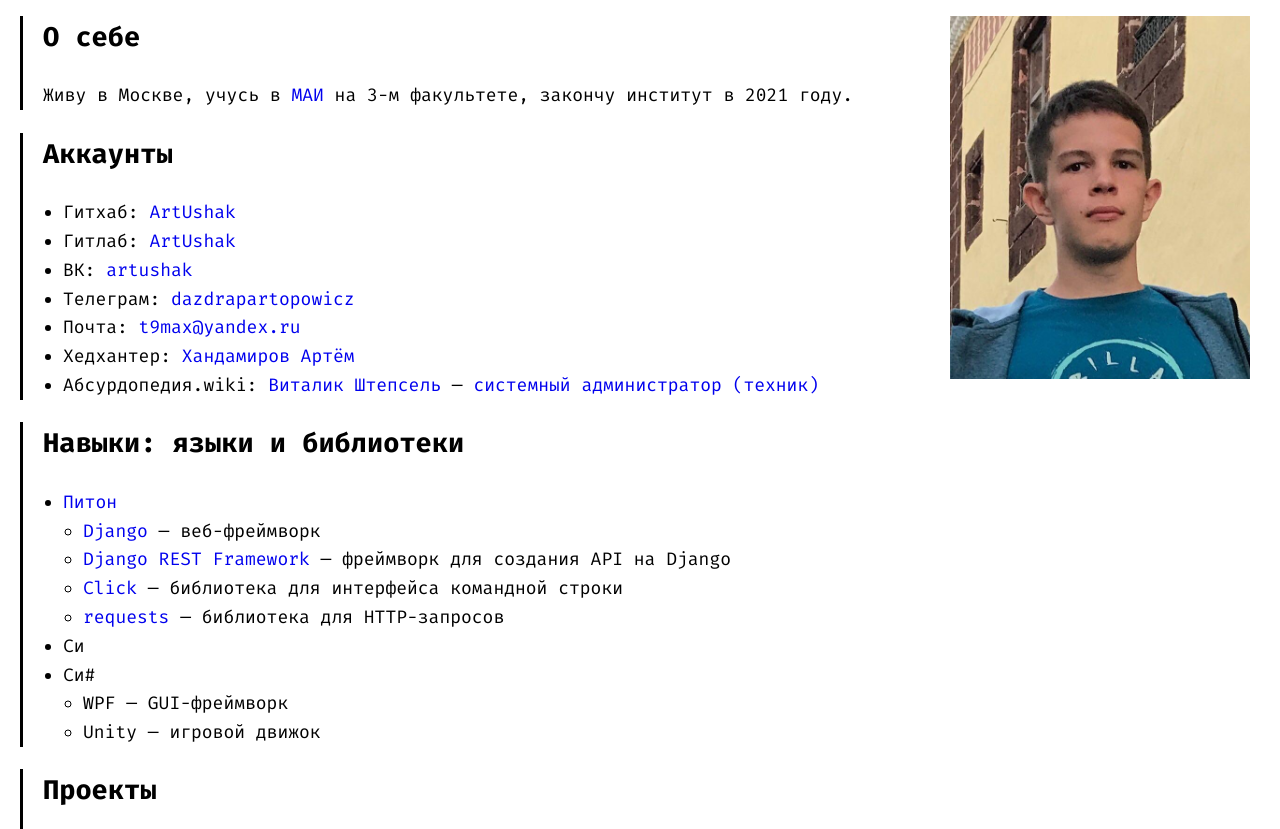
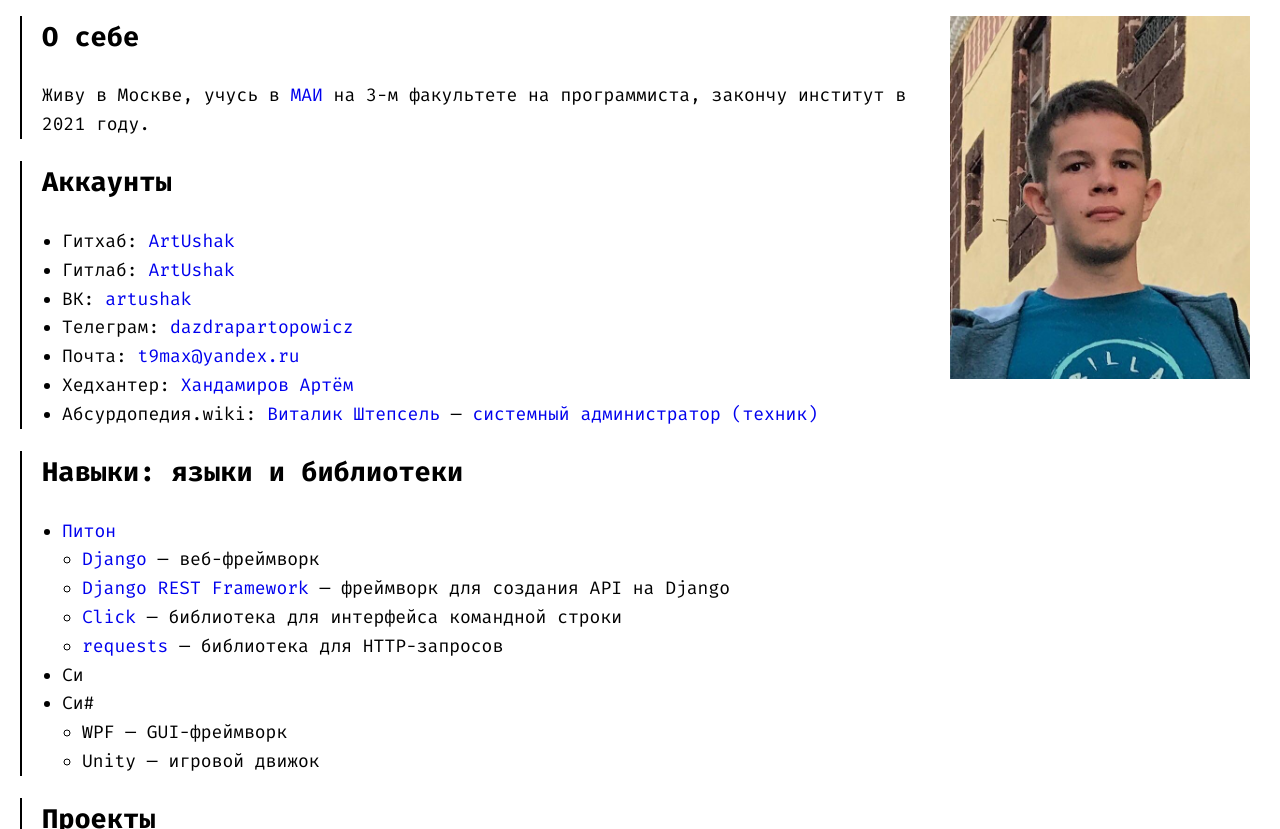
Before and after one commit to ArtUshak/artushak.ru, a plain HTML site: page index.html in a window 1280 px wide. Shown: the part 90-919 px from the top of the page. Drawn offline with Linux system fonts and the light colour scheme.

Commit message:
Update from development

```diff
--- a/index.html
+++ b/index.html
@@ -25,7 +25,7 @@
 
             <h2>О себе</h2>
 
-            <p>Живу в Москве, учусь в <a href="https://mai.ru/">МАИ</a> на 3-м факультете, закончу институт в 2021 году.
+            <p>Живу в Москве, учусь в <a href="https://mai.ru/">МАИ</a> на 3-м факультете на программиста, закончу институт в 2021 году.
             </p>
         </section>
 
--- a/static/styles/style.css
+++ b/static/styles/style.css
@@ -1 +1 @@
-body{font-family:'Fira Mono', monospace;margin:20px;line-height:1.6;font-size:18px;color:black;background-color:white}a{text-decoration:none}a:hover,a:focus{text-decoration:none;background-color:lightblue}section,header{border-collapse:collapse;border-left-style:solid;border-left-width:var(--base-border-width);margin-bottom:10px;margin-top:10px;margin-left:0;margin-right:0;padding-left:20px;padding-right:10px}ul,ol{padding-left:20px}@media (min-width: 640px){.image-portrait{float:right}}
+body{font-family:'Fira Mono', monospace;margin:20px;line-height:1.6;font-size:18px;color:black;background-color:white}a{text-decoration:none}a:hover,a:focus{text-decoration:none;background-color:lightblue}section,header{border-collapse:collapse;border-left-style:solid;border-left-width:2px;margin-bottom:10px;margin-top:10px;margin-left:0;margin-right:0;padding-left:20px;padding-right:10px}ul,ol{padding-left:20px}@media (min-width: 640px){.image-portrait{float:right}}
```
